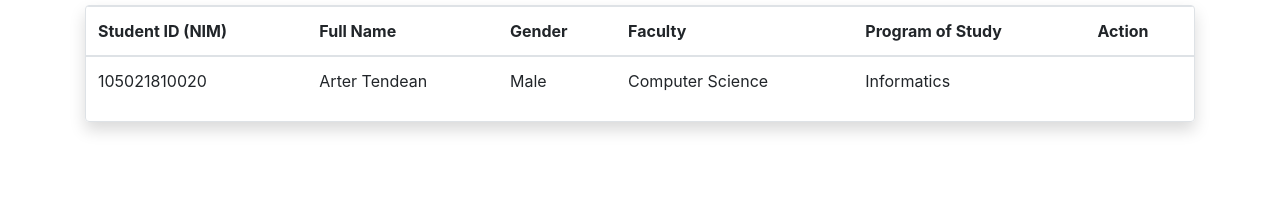
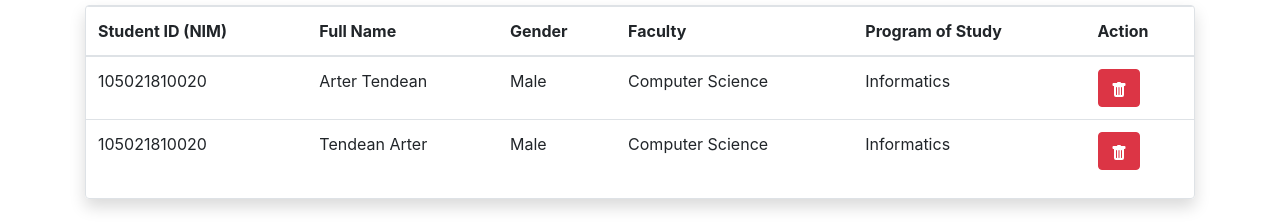
Before and after one commit to S11720037/Student-Management-MiniApp, a plain HTML site: page index.html in a window 1280 px wide. Shown: the part 623-846 px from the top of the page. Before the commit the page ends 800 px from the top, so only its background shows below. Drawn offline with nearby package versions, Linux system fonts and the light colour scheme.

Commit message:
Added Remove Student Button

```diff
--- a/js/script.js
+++ b/js/script.js
@@ -90,12 +90,19 @@ const students = [
 		gender: 'Male',
 		faculty: 'Computer Science',
 		program_study: 'Informatics',
+	},
+	{
+		nim: '105021810020',
+		name: 'Tendean Arter',
+		gender: 'Male',
+		faculty: 'Computer Science',
+		program_study: 'Informatics',
 	}
 ]
 
 const submit_button = document.querySelector("#submit-button");
 
-submit_button.addEventListener('click',() =>{
+submit_button.addEventListener('click',() => {
 	let student_nim = document.querySelector("#NIM").value;
 	let student_name = document.querySelector("#full-name").value;
 	let student_gender = document.querySelector('input[name="gender"]:checked').value;
@@ -133,8 +140,11 @@ submit_button.addEventListener('click',() =>{
 		program_study: student_program_study,
 	});
 
+	//update student list and reset form data
 	alert("Success");
 	update_student_list();
+	document.querySelector("form").reset();
+
 
 });
 //end get all from data
@@ -159,8 +169,27 @@ function update_student_list(){
 			tr.appendChild(td);
 		}
 
+
+		//action
+		let action = document.createElement("td");
+		let trash_icon = `<button type="button" onclick="delete_row(this)" class="btn btn-danger"><svg width="1em" height="1em" viewBox="0 0 16 16" class="bi bi-trash-fill" fill="currentColor" xmlns="http://www.w3.org/2000/svg"> <path fill-rule="evenodd" d="M2.5 1a1 1 0 0 0-1 1v1a1 1 0 0 0 1 1H3v9a2 2 0 0 0 2 2h6a2 2 0 0 0 2-2V4h.5a1 1 0 0 0 1-1V2a1 1 0 0 0-1-1H10a1 1 0 0 0-1-1H7a1 1 0 0 0-1 1H2.5zm3 4a.5.5 0 0 1 .5.5v7a.5.5 0 0 1-1 0v-7a.5.5 0 0 1 .5-.5zM8 5a.5.5 0 0 1 .5.5v7a.5.5 0 0 1-1 0v-7A.5.5 0 0 1 8 5zm3 .5a.5.5 0 0 0-1 0v7a.5.5 0 0 0 1 0v-7z"/> </svg></button>`
+		action.innerHTML = trash_icon;
+		tr.appendChild(action);
+
 		student_list.appendChild(tr);
 	}
 }
+update_student_list();
+//end display all students
 
-update_student_list();
+
+//delete row
+function delete_row(btn) {
+  var row = btn.parentNode.parentNode;
+  row.parentNode.removeChild(row);
+
+  //dont forget to delete this data from list
+  students.splice(row.rowIndex-1,1)
+
+}
+//end delete row
```
Also changed, not shown: index.html (+1 -8 lines).
